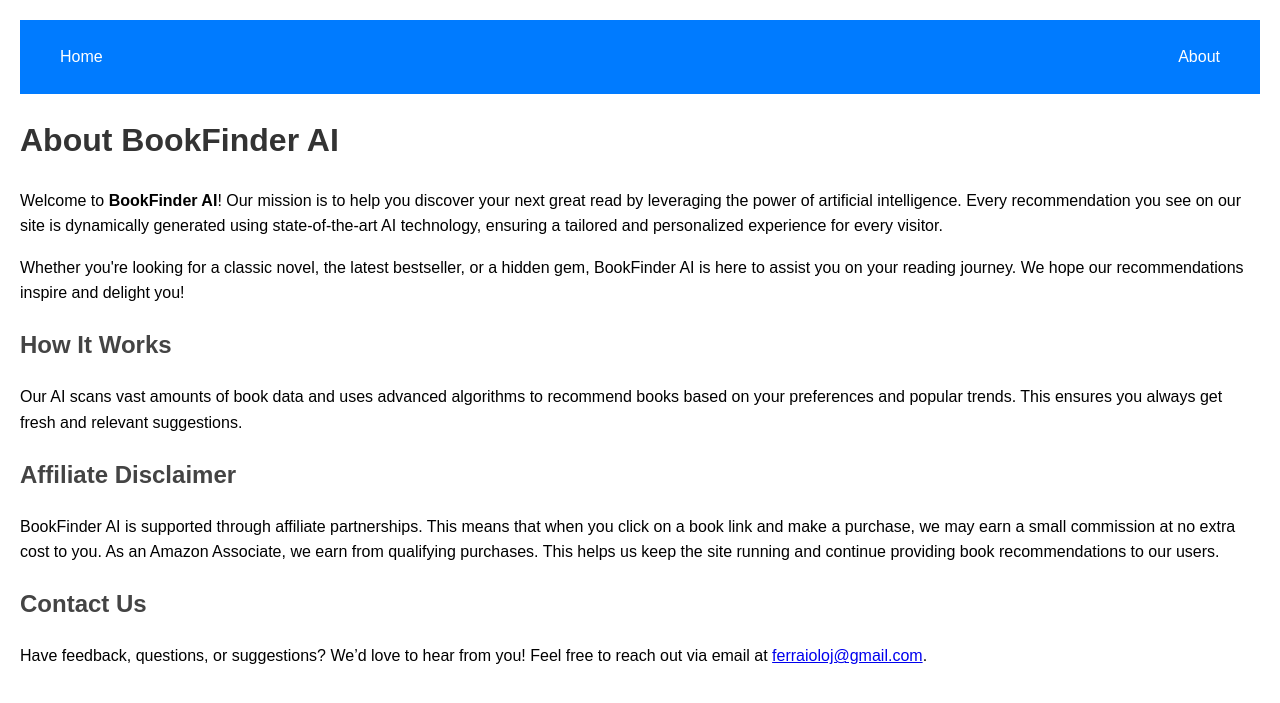
After one commit to ferraijv/book_recommendation, a Flask app: page /about in a window 1280 px wide. The commit adds this page. Shown: the top 703 px of the page. Run offline with Flask 3, Linux system fonts and the light colour scheme; parts of the project's set-up code (start-up, migrations or seed data) failed here and were passed over.

Commit message:
formatting

```diff
--- a/app.py
+++ b/app.py
@@ -175,5 +175,9 @@
 
     return render_template("index.html", all_book_metadata=all_book_metadata)
 
+@app.route("/about")
+def about():
+    return render_template("about.html")
+
 if __name__ == "__main__":
     app.run(debug=True)
--- a/static/styles.css
+++ b/static/styles.css
@@ -29,3 +29,53 @@
     margin-top: 20px;
     color: #444;
 }
+
+.navbar {
+    background-color: #007bff;
+    overflow: hidden;
+    display: flex;
+    justify-content: space-between;
+    padding: 10px 20px;
+}
+
+.navbar a {
+    color: white;
+    text-decoration: none;
+    padding: 14px 20px;
+    font-size: 1rem;
+    display: inline-block;
+}
+
+.navbar a:hover {
+    background-color: #0056b3;
+    border-radius: 5px;
+}
+
+.spinner {
+    display: none; /* Hidden by default */
+    position: fixed;
+    top: 50%;
+    left: 50%;
+    transform: translate(-50%, -50%);
+    border: 8px solid #f3f3f3; /* Light grey */
+    border-top: 8px solid #007bff; /* Blue */
+    border-radius: 50%;
+    width: 60px;
+    height: 60px;
+    animation: spin 1s linear infinite;
+}
+
+@keyframes spin {
+    0% { transform: rotate(0deg); }
+    100% { transform: rotate(360deg); }
+}
+
+.loading-text {
+    display: none; /* Hidden by default */
+    position: fixed;
+    top: 60%;
+    left: 50%;
+    transform: translate(-50%, -50%);
+    font-size: 1.2rem;
+    color: #007bff;
+}
--- /dev/null
+++ b/templates/about.html
@@ -0,0 +1,41 @@
+<!DOCTYPE html>
+<html lang="en">
+<head>
+    <meta charset="UTF-8">
+    <meta name="viewport" content="width=device-width, initial-scale=1.0">
+    <title>About Us - BookFinder AI</title>
+    <link rel="stylesheet" href="/static/styles.css">
+</head>
+<body>
+    <div class="navbar">
+        <a href="/">Home</a>
+        <a href="/about">About</a>
+    </div>
+    <div class="container">
+        <h1>About BookFinder AI</h1>
+        <p>
+            Welcome to <strong>BookFinder AI</strong>! Our mission is to help you discover your next great read by leveraging the power of artificial intelligence.
+            Every recommendation you see on our site is dynamically generated using state-of-the-art AI technology, ensuring a tailored and personalized experience for every visitor.
+        </p>
+        <p>
+            Whether you're looking for a classic novel, the latest bestseller, or a hidden gem, BookFinder AI is here to assist you on your reading journey. We hope our recommendations inspire and delight you!
+        </p>
+
+        <h2>How It Works</h2>
+        <p>
+            Our AI scans vast amounts of book data and uses advanced algorithms to recommend books based on your preferences and popular trends. This ensures you always get fresh and relevant suggestions.
+        </p>
+
+        <h2>Affiliate Disclaimer</h2>
+        <p>
+            BookFinder AI is supported through affiliate partnerships. This means that when you click on a book link and make a purchase, we may earn a small commission at no extra cost to you.
+            As an Amazon Associate, we earn from qualifying purchases. This helps us keep the site running and continue providing book recommendations to our users.
+        </p>
+
+        <h2>Contact Us</h2>
+        <p>
+            Have feedback, questions, or suggestions? We’d love to hear from you! Feel free to reach out via email at <a href="mailto:ferraioloj@gmail.com">ferraioloj@gmail.com</a>.
+        </p>
+    </div>
+</body>
+</html>
```
Also changed, not shown: templates/index.html (+19 -1 lines).
